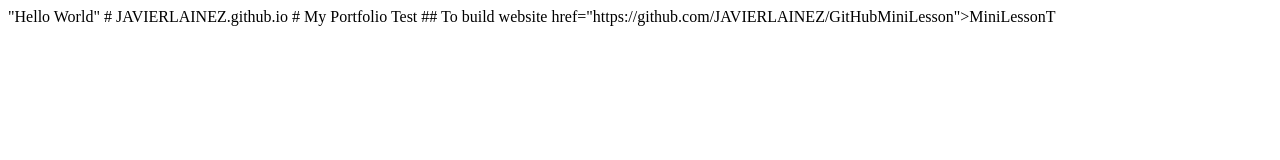
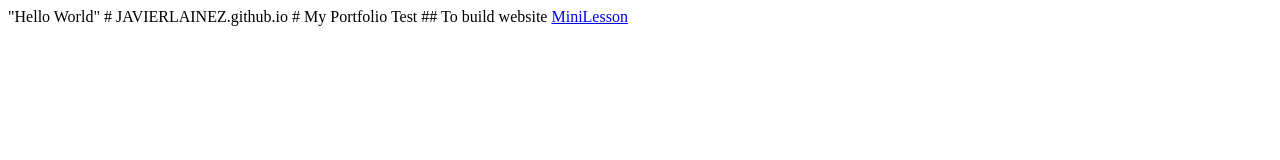
Before and after one commit to JAVIERLAINEZ/JAVIERLAINEZ.github.io, a plain HTML site: page index.html in a window 1280 px wide. Drawn offline with Linux system fonts and the light colour scheme.

Commit message:
Update index.html

```diff
--- a/index.html
+++ b/index.html
@@ -6,4 +6,4 @@
 
 ## To build website
 
-<a> href="https://github.com/JAVIERLAINEZ/GitHubMiniLesson">MiniLessonT  </a>
+<a href="https://github.com/JAVIERLAINEZ/GitHubMiniLesson">MiniLesson  </a>
```
